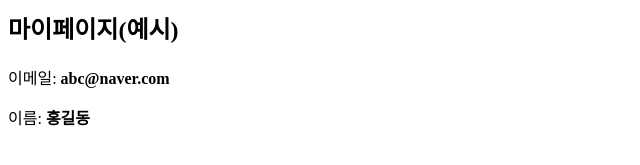
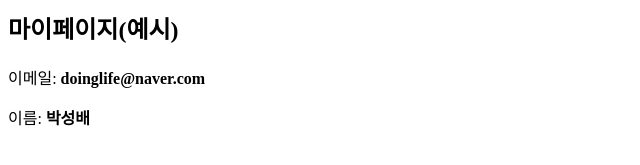
Before and after one commit to psbdoing/github.io, a plain HTML site: page index.html in a window 1280 px wide. Shown: the part 461-626 px from the top of the page, 0-640 px from the left. Drawn offline with Linux system fonts and the light colour scheme.

Commit message:
Update index.html

```diff
--- a/index.html
+++ b/index.html
@@ -10,7 +10,7 @@
   <p>이 페이지는 네이버 로그인 심사를 위한 임시 데모입니다.</p>
   <hr>
   <h2>마이페이지(예시)</h2>
-  <p>이메일: <b>abc@naver.com</b></p>
-  <p>이름: <b>홍길동</b></p>
+  <p>이메일: <b>doinglife@naver.com</b></p>
+  <p>이름: <b>박성배</b></p>
 </body>
 </html>
```
